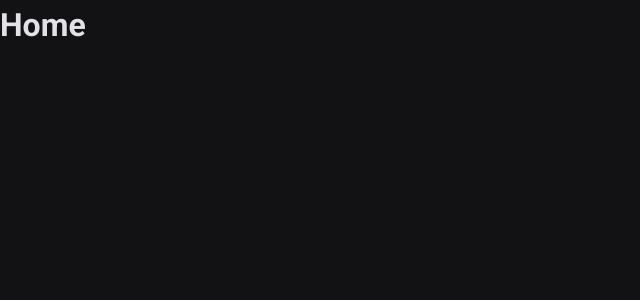
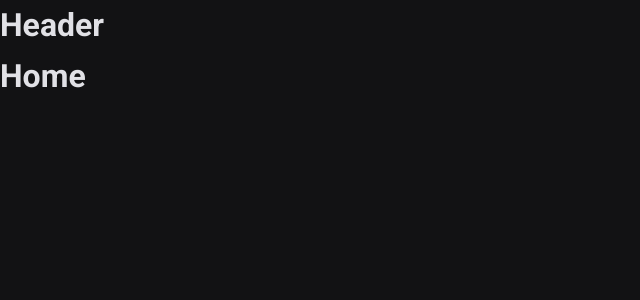
Before and after one commit to RenatoLomba/ignite-timer, a React (Vite) app: page / in a window 1280 px wide. Shown: the top 300 px of the page, without its empty margins (0-640 px from the left). Built offline with nearby package versions, Linux system fonts and the light colour scheme.

Commit message:
Páginas e rotas - Layout de rotas

```diff
--- /dev/null
+++ b/src/components/header.tsx
@@ -0,0 +1,3 @@
+export function Header() {
+  return <h1>Header</h1>
+}
--- /dev/null
+++ b/src/layouts/default-layout.tsx
@@ -0,0 +1,13 @@
+import { Outlet } from 'react-router-dom'
+
+import { Header } from '../components/header'
+
+export function DefaultLayout() {
+  return (
+    <div>
+      <Header />
+
+      <Outlet />
+    </div>
+  )
+}
--- a/src/router.tsx
+++ b/src/router.tsx
@@ -1,13 +1,16 @@
 import { Routes, Route } from 'react-router-dom'
 
+import { DefaultLayout } from './layouts/default-layout'
 import { History } from './pages/history'
 import { Home } from './pages/home'
 
 export function Router() {
   return (
     <Routes>
-      <Route path="/" element={<Home />} />
-      <Route path="/history" element={<History />} />
+      <Route path="/" element={<DefaultLayout />}>
+        <Route path="/" element={<Home />} />
+        <Route path="/history" element={<History />} />
+      </Route>
     </Routes>
   )
 }
```
